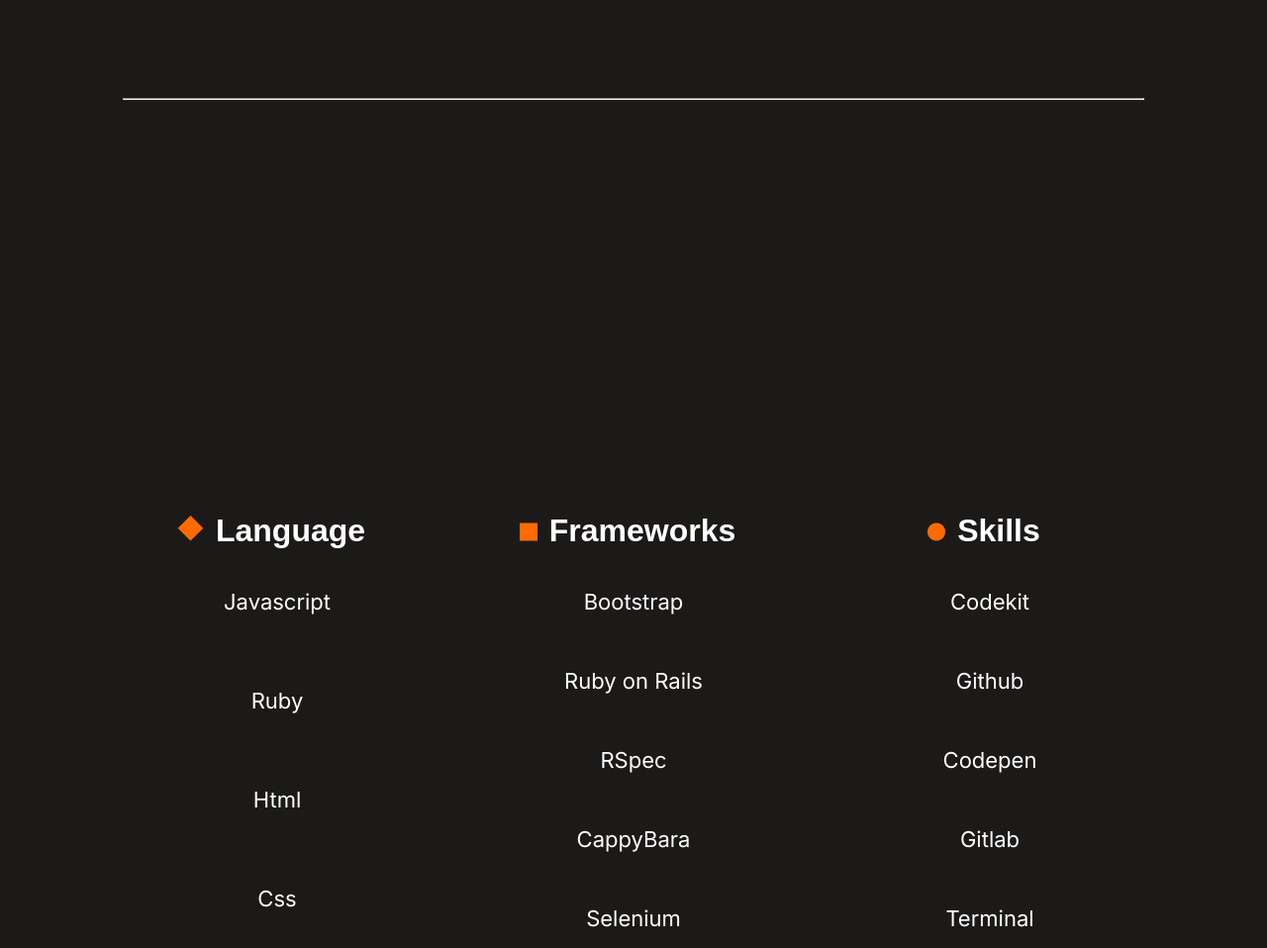
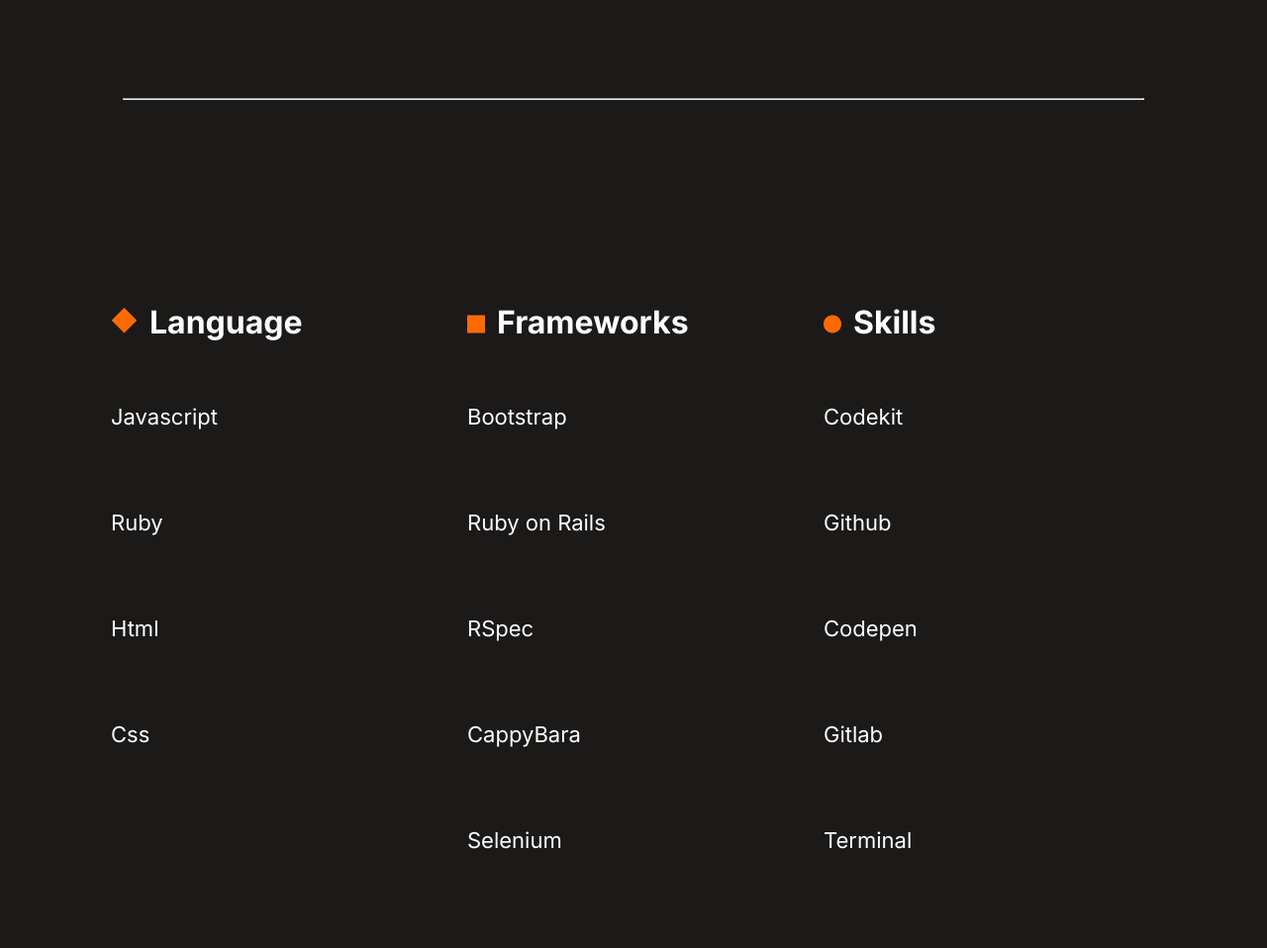
Before and after one commit to kelomo2502/portfolio, a plain HTML site: page index.html in a window 1280 px wide. Shown: the part 3417-4375 px from the top of the page at 99% size. Drawn offline with Linux system fonts and the light colour scheme.

Commit message:
Add media query to technologies section

```diff
--- a/style.css
+++ b/style.css
@@ -769,7 +769,36 @@
  .technologies {
    display: grid;
    grid-template-columns: repeat(3, 1fr);
+   align-content: unset;
+   height: auto;
 
  }
 
+ .span-div {
+   text-align: left;
+   margin: 0;
+
+ }
+
+ .technologies ul {
+   align-items: unset;
+  font-family: 'Inter', sans-serif;
+  font-size: 22px;
+  font-weight: 400;
+  line-height: 43px;
+  text-align: left;
+ }
+
+ .technologies span {
+  font-family: 'Inter', sans-serif;
+  font-size: 32px;
+  font-weight: 700;
+  line-height: 44px;
+  text-align: left;
+ }
+
+ .technologies li {
+   margin: 12px;
+ }
+
 }
```
